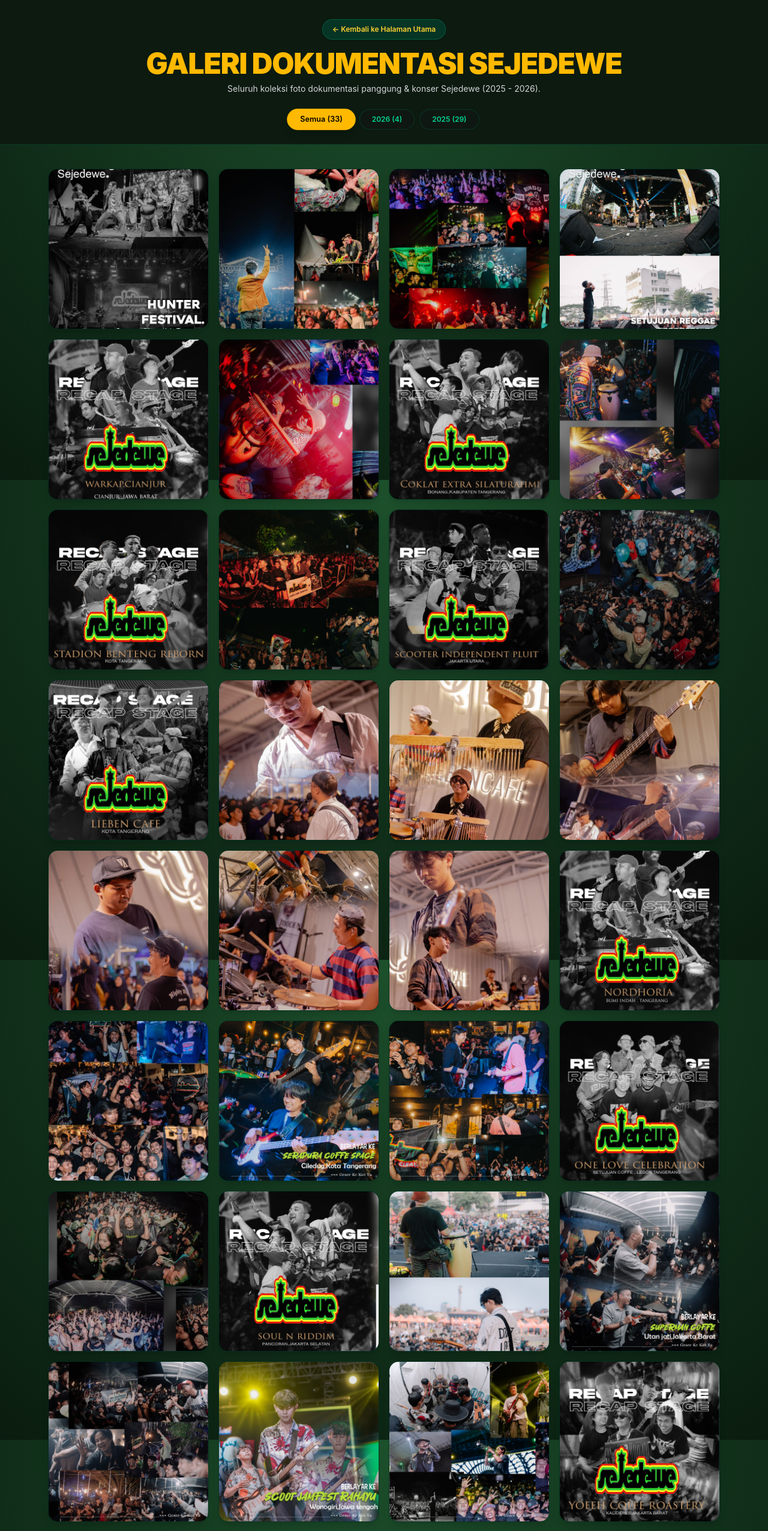
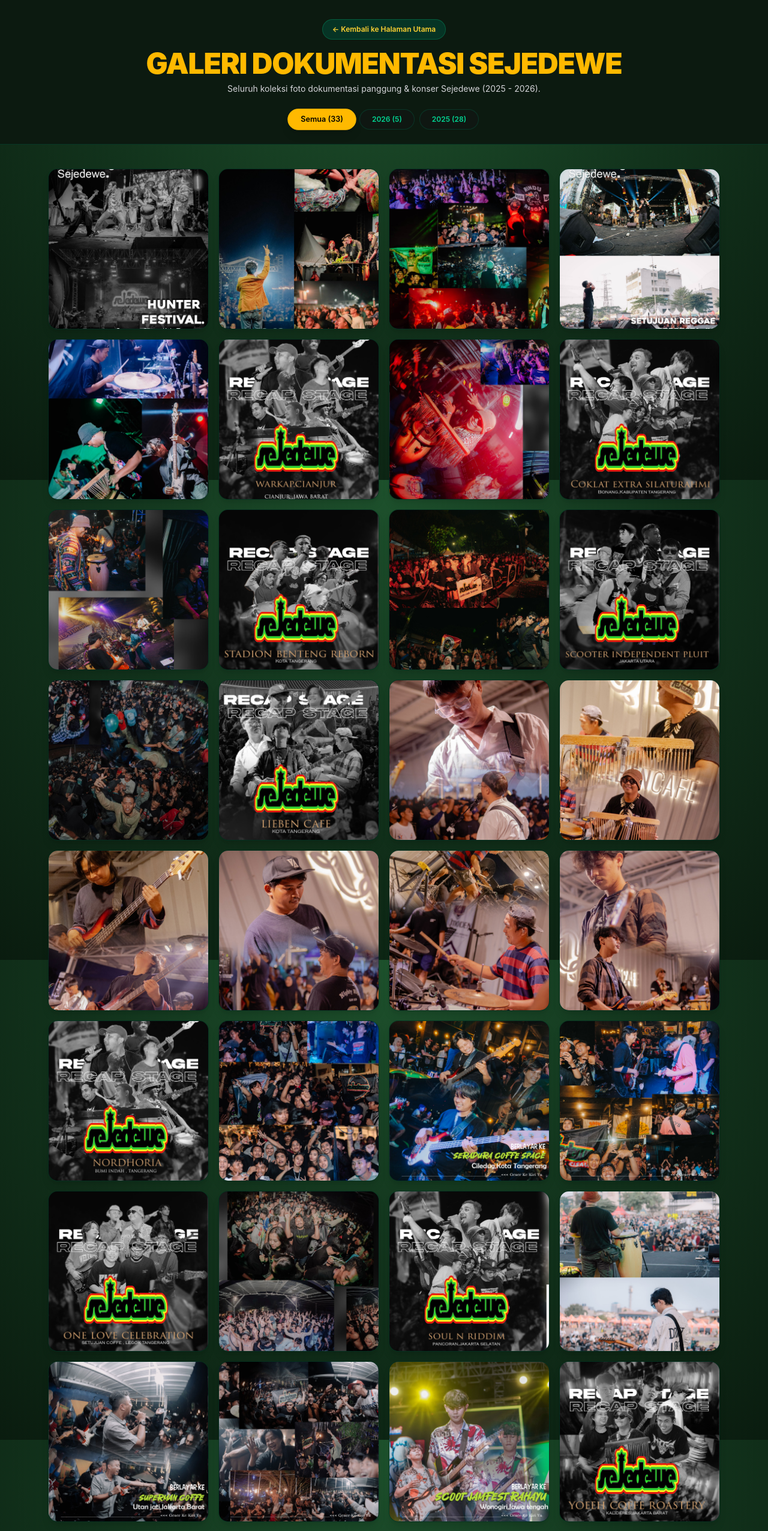
Before and after one commit to sejedeweakun-dev/-sejedewe-band, a Next.js app: page /gallery in a window 1280 px wide. Shown: the top 2552 px of the page at 60% size. Built offline with nearby package versions, Linux system fonts and the light colour scheme.

Commit message:
fix gambar

```diff
--- a/app/gallery/page.tsx
+++ b/app/gallery/page.tsx
@@ -15,6 +15,7 @@
     { src: "/gallery/2026-hunterfestival02.jpg", title: "Hunter Festival 02", category: "2026" },
     { src: "/gallery/2026-kuntana01.jpg", title: "Kuntana Live 2026", category: "2026" },
     { src: "/gallery/2026-srb01.jpg", title: "Stadion Benteng Reborn 2026", category: "2026" },
+    { src: "/gallery/2026-streakfest.jpg", title: "Streak Fest 2026", category: "2026" },
 
     // --- Tahun 2025 ---
     { src: "/gallery/2025-Cianjur01.jpg", title: "Cianjur Live 01", category: "2025" },
@@ -43,7 +44,7 @@
     { src: "/gallery/2025-superman01.jpg", title: "Superman Event 01", category: "2025" },
     { src: "/gallery/2025-superman02.jpg", title: "Superman Event 02", category: "2025" },
     { src: "/gallery/2025-wonogiri01.jpg", title: "Live Wonogiri 01", category: "2025" },
-    { src: "/gallery/2025-wonogiri02.jpg", title: "Live Wonogiri 02", category: "2025" },
+
     { src: "/gallery/2025-yohee01.jpg", title: "Yohee Event 01", category: "2025" },
     { src: "/gallery/2025-yohee02.jpg", title: "Yohee Event 02", category: "2025" },
   ];
```
Also changed, not shown: public/gallery/2026-streakfest.jpg (added).
